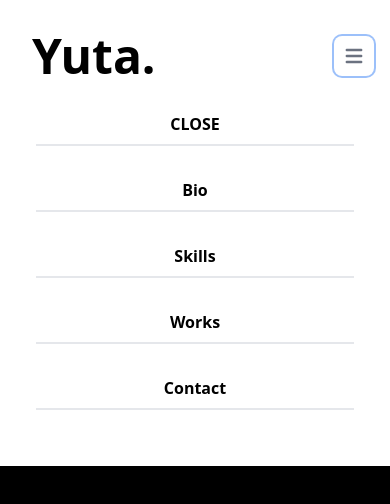
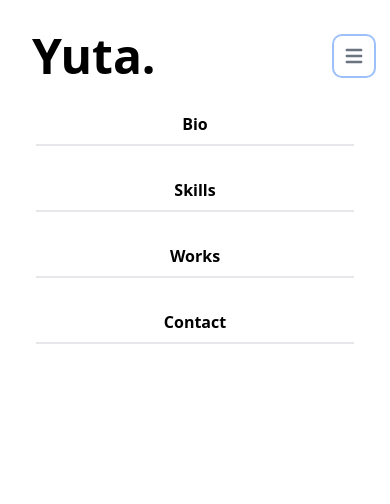
Before and after one commit to GoRuGoo/Next-gorugo-frontend, a Next.js app: page / in a window 390 px wide. Both pictures are taken after a click on the button "Open main menu". Shown: the top 504 px of the page. Built offline with nearby package versions, Linux system fonts and the light colour scheme; a web font is replaced by a local one.

Commit message:
wip: <ul>を囲っているdivを画面全体に表示できた

```diff
--- a/components/layouts/Header.js
+++ b/components/layouts/Header.js
@@ -35,11 +35,8 @@ export default function Header() {
           </svg>
         </button>
         {openMenu ? (
-          <div className="flex-row  md:hidden  container items-center ">
+          <div className="flex-row  md:hidden h-screen container items-center ">
             <ul className="text-center  font-bold block">
-              <li className="border-b-2 p-2 m-6 " onClick={menuFunction}>
-                CLOSE
-              </li>
               <li
                 className="border-b-2 p-2 m-6
               "
```
Also changed, not shown: styles/globals.css (line endings or trailing spaces).
